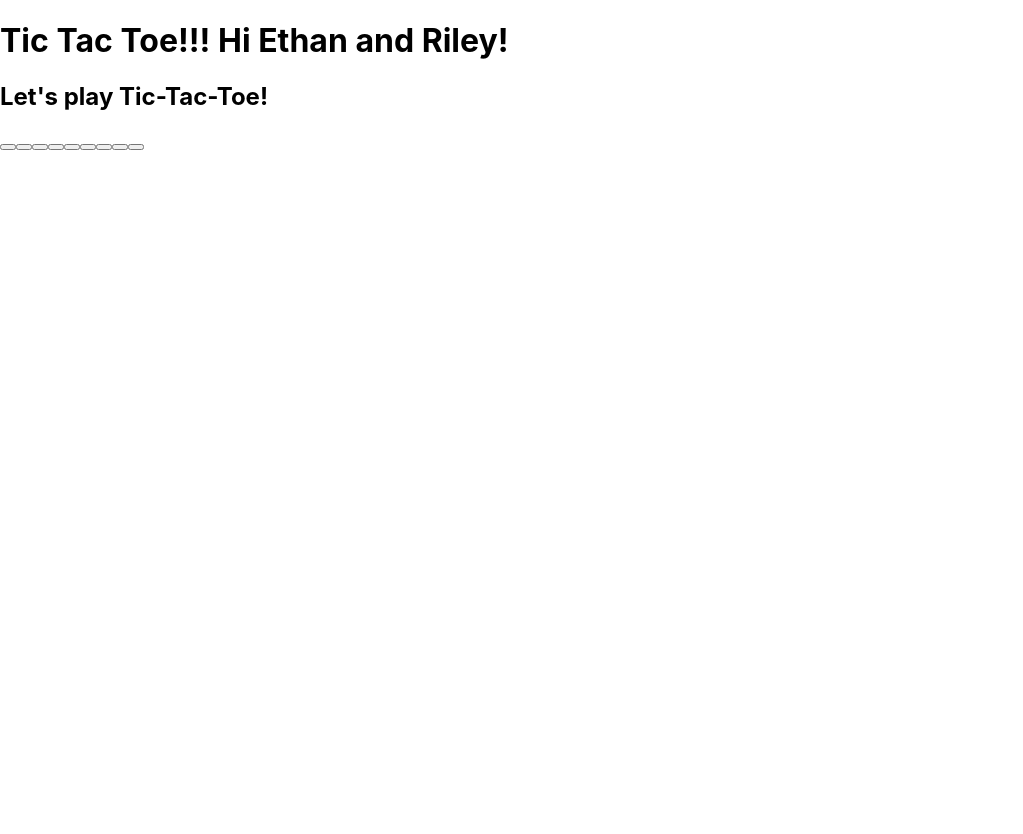
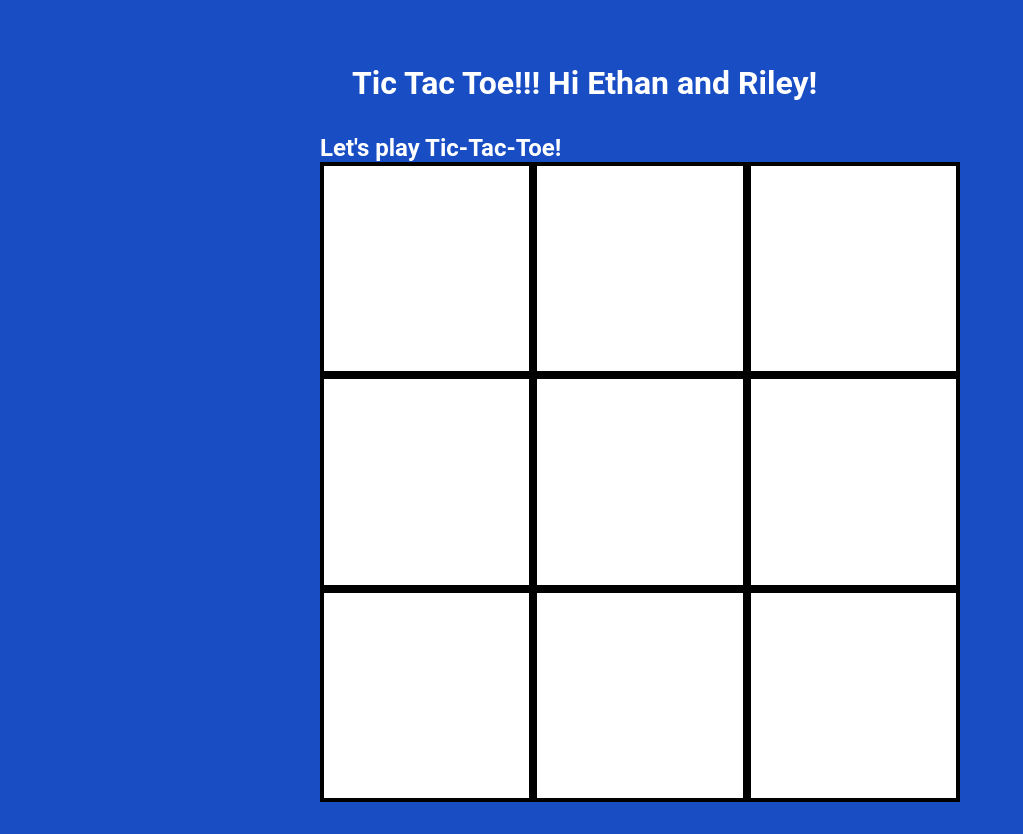
Before and after one commit to andrew-webb07/tic-tac-toe, a React app: page / in a window 1280 px wide. Shown: the whole page, without its empty margins (0-1023 px from the left). Before the commit the page ends 800 px from the top, so only its background shows below. Built offline with nearby package versions, Linux system fonts and the light colour scheme.

Commit message:
added styles and X's and O'x

```diff
--- a/src/components/Square.js
+++ b/src/components/Square.js
@@ -1,7 +1,8 @@
 import React from 'react'
 
-export const Square = ({value, clickFunction}) => {
+export const Square = ({value, onClick}) => {
+    const style = value ? `squares ${value}` : `squares`;
     return (
-        <button onClick={clickFunction}>{value}</button>
+        <button className={style} onClick={onClick}>{value}</button>
     )
 }
--- a/src/components/TicTacToe.css
+++ b/src/components/TicTacToe.css
@@ -1,18 +1,75 @@
-.gridContainer {
-    display:flex;
-}
+* {
+    padding: 0;
+    margin: 0;
+    box-sizing: border-box;
+  }
 
-/* .rowContainer {
+  .buttons:hover {
+      background-color: grey;
+  }
+
+  body {
+    background-color: #184dc3;
+    color: white;
+    font-family: "Roboto", sans-serif;
     display: flex;
-    justify-self: space-evenly;
-} */
+    justify-content: center;
+    min-height: 100vh;
+    padding: 2rem;
+  }
 
-.row {
-    border: black solid .2em;
-    padding:2em;
-}
+  h1 {
+    margin: 2rem;
+  }
 
-.box {
-    border: black solid .2em;
-    padding:2em;
-}
+  .board {
+    background: #ffffff;
+    width: 40em;
+    height: 40em;
+    display: grid;
+    grid-template: repeat(3, 1fr) / repeat(3, 1fr);
+    /* grid-gap: .5rem; */
+  }
+
+  .squares {
+    background: white;
+    border: black solid .05em;
+    font-size: 5rem;
+    /* font-weight: 800; */
+    cursor: pointer;
+    outline: none;
+  }
+
+  .squares:hover {
+      background-color: grey;
+  }
+
+  .X {
+    color: black;
+  }
+  .O {
+    color: black;
+  }
+
+  .info-wrapper {
+    display: flex;
+    justify-content: space-between;
+  }
+
+  h3 {
+    padding: 1rem;
+  }
+
+  li {
+    list-style: none;
+  }
+
+  .info-wrapper button {
+    background: #272727;
+    color: white;
+    border: none;
+    outline: none;
+    cursor: pointer;
+    padding: 0.5rem;
+    margin: 0.5rem 1rem;
+  }
--- a/src/components/TicTacToeGrid.js
+++ b/src/components/TicTacToeGrid.js
@@ -1,5 +1,6 @@
 import React, { useState } from "react";
 import {Square} from "./Square.js";
+import "./TicTacToe.css"
 
 export const TicTacToeGrid = () => {
 
@@ -58,7 +59,6 @@ export const TicTacToeGrid = () => {
           ))}
         </div>
       );
-    const [ x , setX ] = ""
 
     return (
         <>
```
